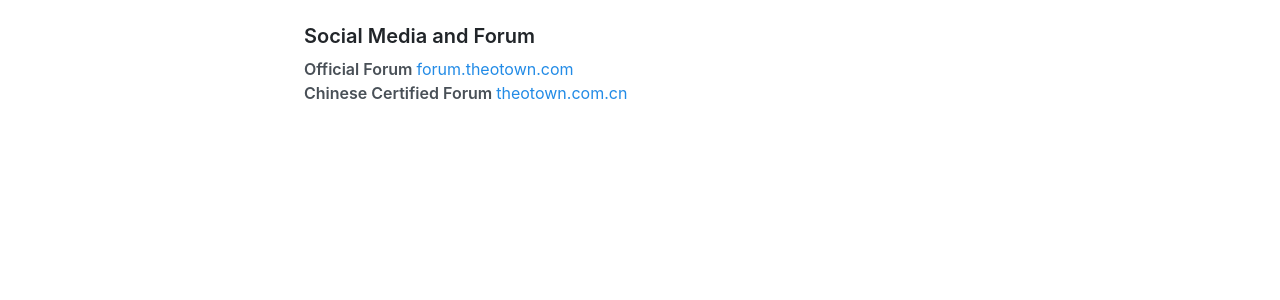
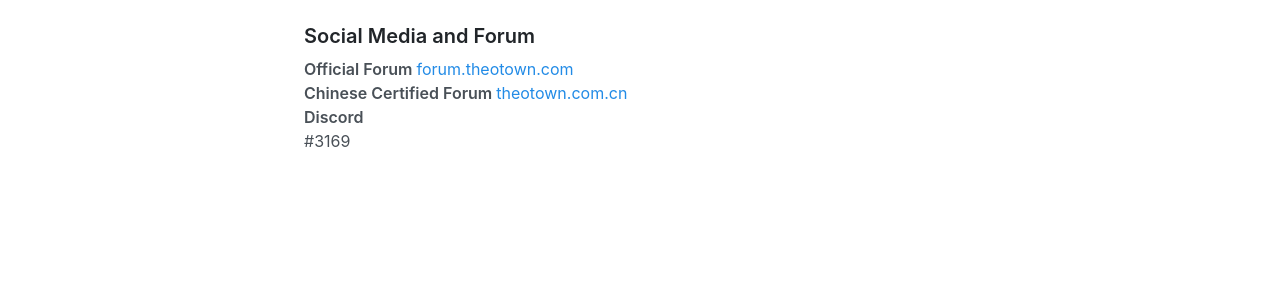
Before and after one commit to ttcps/ttcps.github.io, a Jekyll site: the page built from contact.html, in a window 1280 px wide. Shown: the part 285-585 px from the top of the page. Built offline with Jekyll 4.4.1, drawn with Linux system fonts in a browser that asks for light colours.

Commit message:
Update contact.html

```diff
--- a/contact.html
+++ b/contact.html
@@ -24,5 +24,8 @@
     <li>
       <span style="font-weight: 600">Chinese Certified Forum </span><a href="https://www.theotown.com.cn/user-44.htm">theotown.com.cn</a>
     </li>
+    <li>
+      <span style="font-weight: 600">Discord </span><p>#3169</p>
+    </li>
 </ul>
     </div>
```
